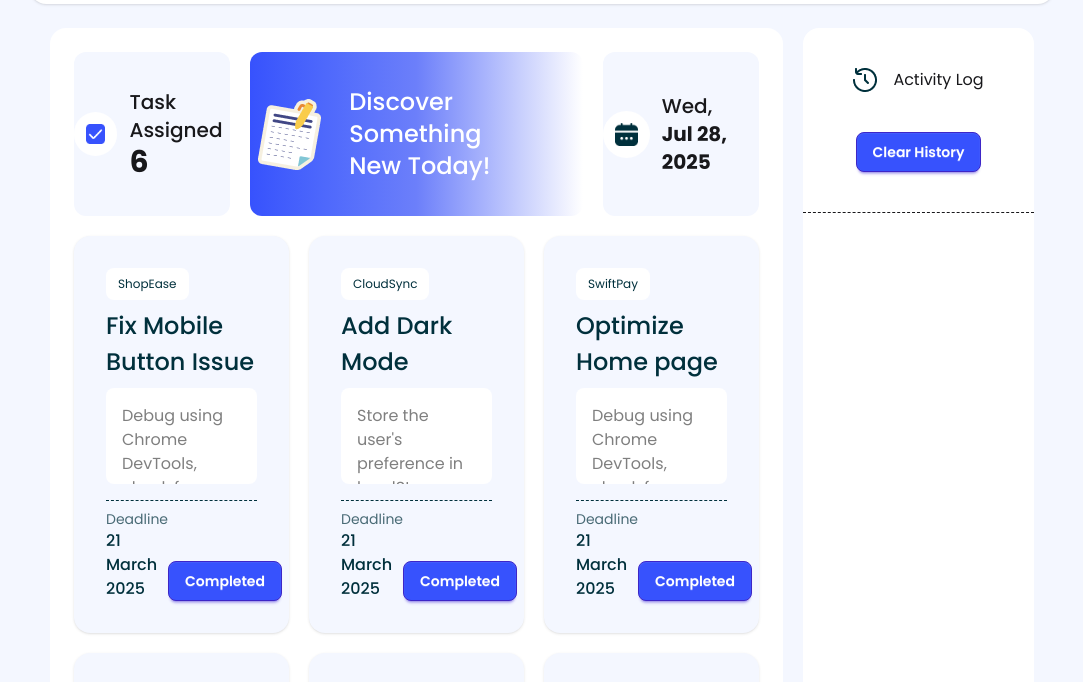
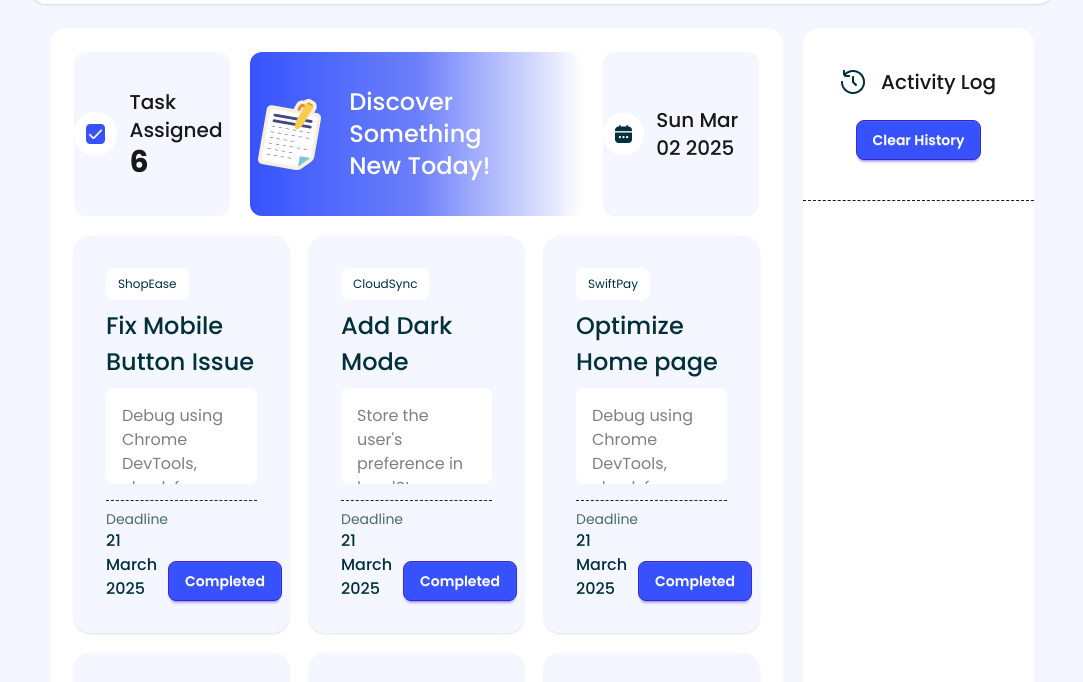
Before and after one commit to uchsash/dev-board-ut, a plain HTML site: page index.html in a window 1280 px wide. Shown: the part 96-778 px from the top of the page, without its empty margins (98-1181 px from the left). Drawn offline with nearby package versions, Linux system fonts and the light colour scheme.

Commit message:
Completed Everything. Hopefully.

```diff
--- a/index.html
+++ b/index.html
@@ -63,8 +63,9 @@
                             <img src="assets/calender.png" alt="">
                         </div>
                         <div class="text-[##00303C]">
-                            <p class="text-xl font-medium">Wed,</br>
-                            <span class="text-xl font-bold">Jul 28, 2025</span></p>
+                            <!-- <p id="date-now" class="text-xl font-medium">Wed,</br>
+                                <span class="text-xl font-bold">Jul 28, 2025</span></p> -->
+                            <p id="date-now" class="text-xl font-medium"></p>
                         </div>
                     </div>
                 </div>
@@ -188,9 +189,9 @@
                 <div class="text-center mb-10">
                     <div class="flex justify-center items-center gap-4 pt-10">
                         <img src="assets/activity.png" alt="">
-                        <h2>Activity Log</h2>
+                        <h2 class="text-xl font-medium">Activity Log</h2>
                     </div>
-                    <button id="clear-history" class="btn btn-primary bg-[#3752FD] text-white rounded-lg mt-10">Clear History</button>
+                    <button id="clear-history" class="btn btn-primary bg-[#3752FD] text-white rounded-lg mt-6">Clear History</button>
                 </div>
                 <div id="activity-log" class="border-t border-dashed border-opacity-20">
 
--- a/scripts/script.js
+++ b/scripts/script.js
@@ -1,3 +1,4 @@
+// Button 1
 document.getElementById("card-btn-1")
 .addEventListener("click", function(){
 
@@ -14,7 +15,7 @@ document.getElementById("card-btn-1")
 
     document.getElementById("task-assigned").innerText = taskLeft;
     document.getElementById("task-completed").innerText = taskDone;
-
+// Activity Log
     const activityContainer = document.getElementById("activity-log");
     const newActivity = document.createElement("p");
     newActivity.classList.add("text-center", "bg-[#F4F7FF]", "rounded-lg", "text-base", "w-[90%]", "mx-auto", "p-5", "m-5");
@@ -22,14 +23,15 @@ document.getElementById("card-btn-1")
     console.log(newActivity);
 
     activityContainer.appendChild(newActivity);
-
+// All completed alert
     if(taskLeft===0){
         alert("Congrats!! You have completed all the currrent task.")
     }
-
+// Button Disabled
     document.getElementById("card-btn-1").disabled = true;
 })
 
+// Button 2
 document.getElementById("card-btn-2")
 .addEventListener("click", function(){
 
@@ -62,6 +64,7 @@ document.getElementById("card-btn-2")
     document.getElementById("card-btn-2").disabled = true;
 })
 
+// Button 3
 document.getElementById("card-btn-3")
 .addEventListener("click", function(){
 
@@ -94,6 +97,7 @@ document.getElementById("card-btn-3")
     document.getElementById("card-btn-3").disabled = true;
 })
 
+// Button 4
 document.getElementById("card-btn-4")
 .addEventListener("click", function(){
 
@@ -126,6 +130,7 @@ document.getElementById("card-btn-4")
     document.getElementById("card-btn-4").disabled = true;
 })
 
+// Button 5
 document.getElementById("card-btn-5")
 .addEventListener("click", function(){
 
@@ -158,6 +163,7 @@ document.getElementById("card-btn-5")
     document.getElementById("card-btn-5").disabled = true;
 })
 
+// Button 6
 document.getElementById("card-btn-6")
 .addEventListener("click", function(){
 
@@ -190,6 +196,7 @@ document.getElementById("card-btn-6")
     document.getElementById("card-btn-6").disabled = true;
 })
 
+// Clear History
 document.getElementById("clear-history")
 .addEventListener("click", function(){
     const activityContainer = document.getElementById("activity-log");
@@ -198,11 +205,13 @@ document.getElementById("clear-history")
 
 })
 
+// Go to Blog page
 document.getElementById("go-to-blog")
 .addEventListener("click", function(){
     window.location.href = "./main.html";
 })
 
+// Random Color
 document.getElementById("random-color")
 .addEventListener("click", function(){
         const colorCodes = "0123456789ABCDEF";
@@ -213,6 +222,7 @@ document.getElementById("random-color")
         document.body.style.backgroundColor = colorPalate;
 })
 
+// Time at activity log
 function timeNow(){
     const dateNow = new Date();
     const timeRightNow = new Date().toLocaleTimeString();
@@ -220,3 +230,7 @@ function timeNow(){
     return timeRightNow;
 
 }
+
+// Current Date
+const dateNow = new Date();
+document.getElementById("date-now").innerHTML = dateNow.toDateString();
```
Also changed, not shown: main.html (+1 -0 lines).
